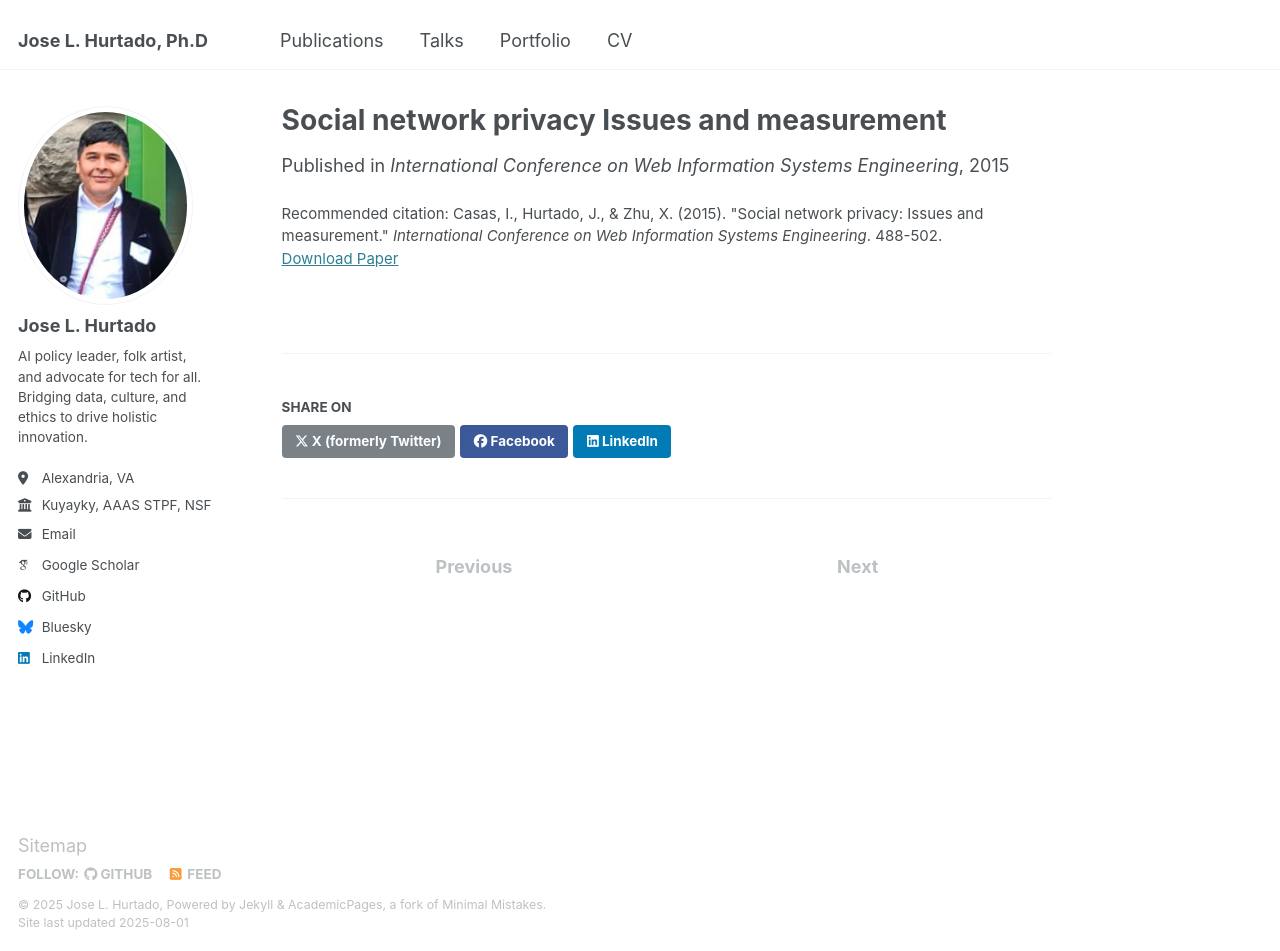
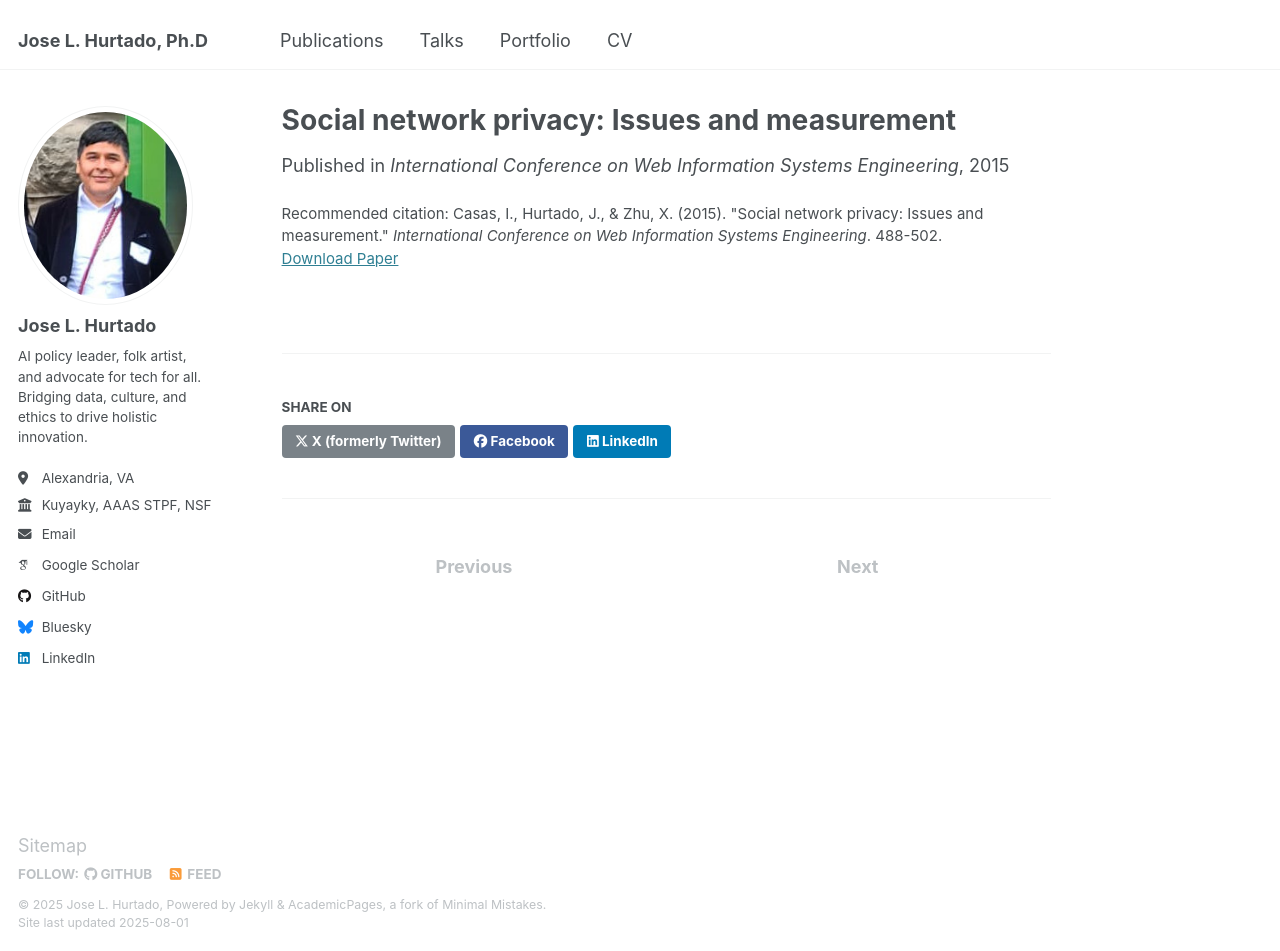
Before and after one commit to inkatown/inkatown.github.io, a Jekyll site: the page built from _publications/2015-08-01-social-network-privacy-issues-and-measurement.md, in a window 1280 px wide and 951 px high. Built offline with Jekyll 4.4.1, drawn with Linux system fonts in a browser that asks for light colours; some web fonts are replaced.

```diff
--- a/_publications/2015-08-01-social-network-privacy-issues-and-measurement.md
+++ b/_publications/2015-08-01-social-network-privacy-issues-and-measurement.md
@@ -1,5 +1,5 @@
 ---
-title: "Social network privacy Issues and measurement"
+title: "Social network privacy: Issues and measurement"
 collection: publications
 category: conferences
 permalink: /publication/2015-08-01-social-network-privacy-issues-and-measurement
```
